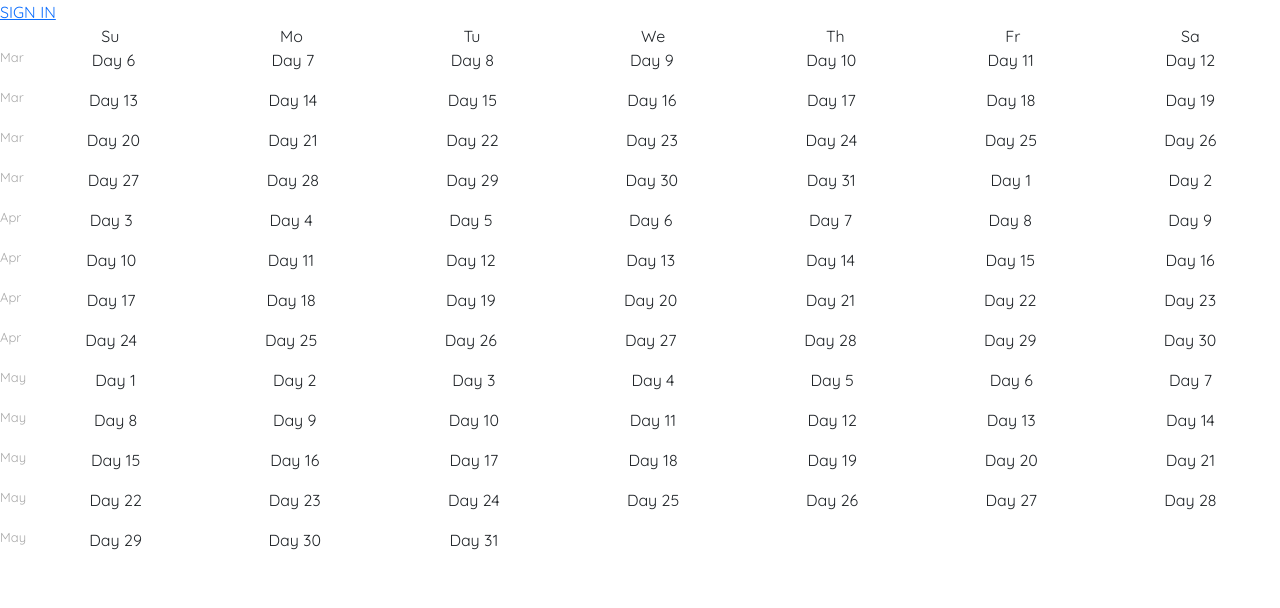
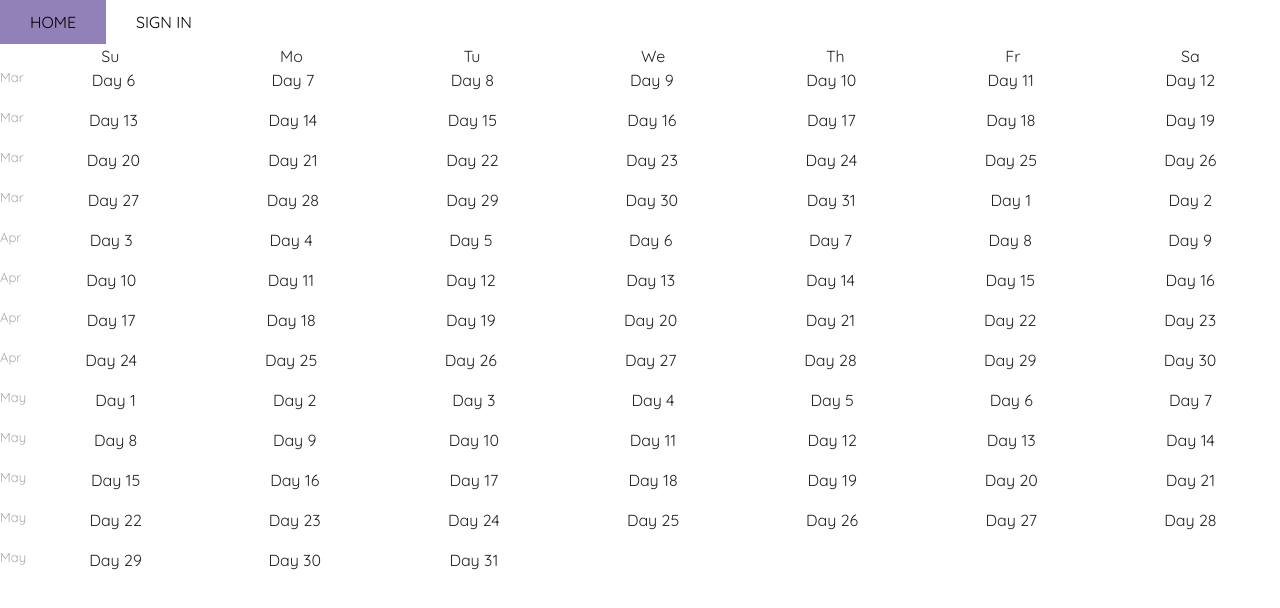
Before and after one commit to unendlichkeit/react-planner-app, a React (Create React App) app: page / in a window 1280 px wide. Shown: the top 608 px of the page. Built offline with nearby package versions, Linux system fonts and the light colour scheme; no server answers; the database is empty; a web font is replaced by a local one.

Commit message:
ceva header comp modificat laptop hp

```diff
--- a/src/components/header/Header.js
+++ b/src/components/header/Header.js
@@ -2,15 +2,17 @@ import React from 'react';
 import {Link} from 'react-router-dom';
 import {auth} from '../../firebase/firebaseInit';
 import {connect} from 'react-redux';
+import './Header.scss';
 
 const Header = ({currentUser}) => {
     //if logged in, add Tasks link
     return (
         <div>
+            <Link className='menuLink' to='/'>HOME</Link>
             {
                 currentUser ?
                 <div><div onClick={() => auth.signOut()}>SIGN OUT</div><span>{currentUser.email}</span></div> :
-                <Link className='signin' to='/signIn'>SIGN IN</Link>
+                <Link className='menuLink signin' to='/signIn'>SIGN IN</Link>
             }
         </div>
     )
--- /dev/null
+++ b/src/components/header/Header.scss
@@ -0,0 +1,10 @@
+.menuLink {
+    display: inline-block;
+    padding: 10px 30px;
+    color: black;
+    text-decoration: none;
+}
+a.menuLink:hover {
+    background: rgba(39, 5, 117, 0.5);
+    color: black;
+}
```
Also changed, not shown: 1 other file (tests, documents, lock files or other folders).
